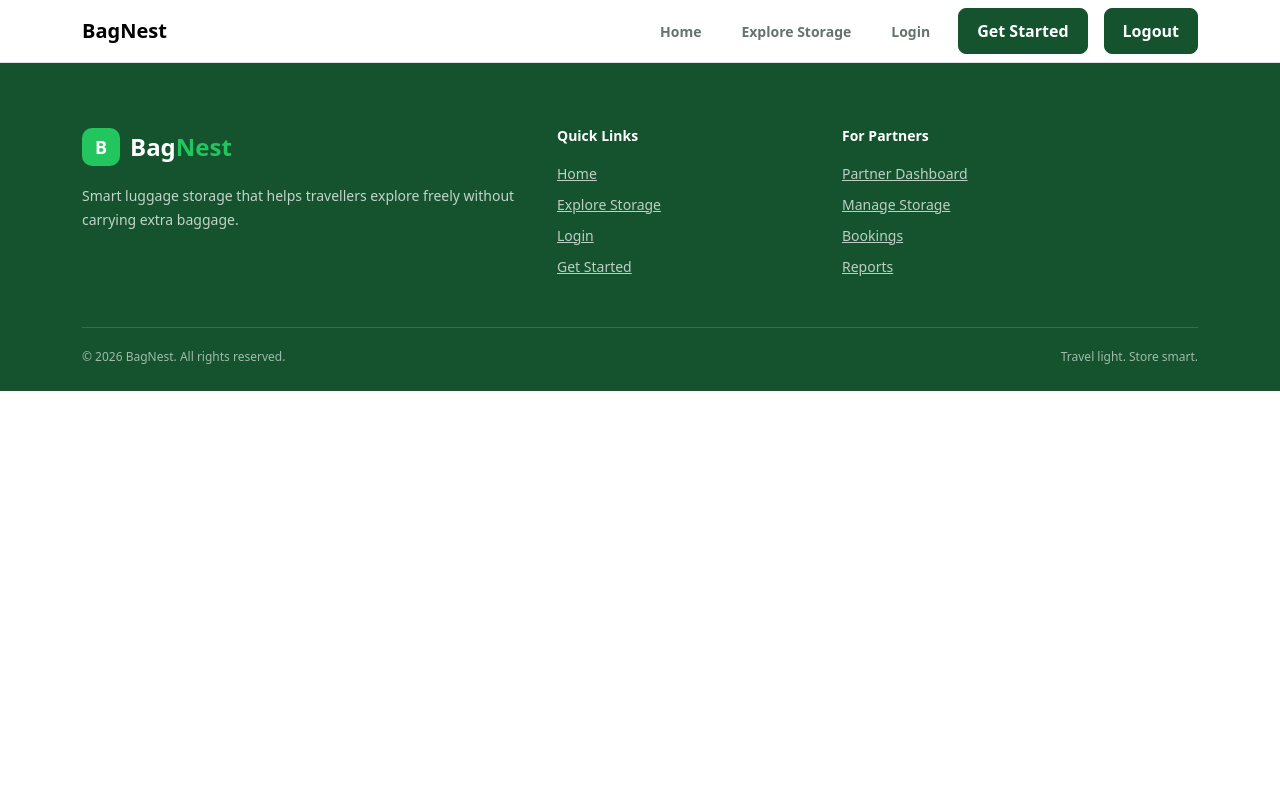
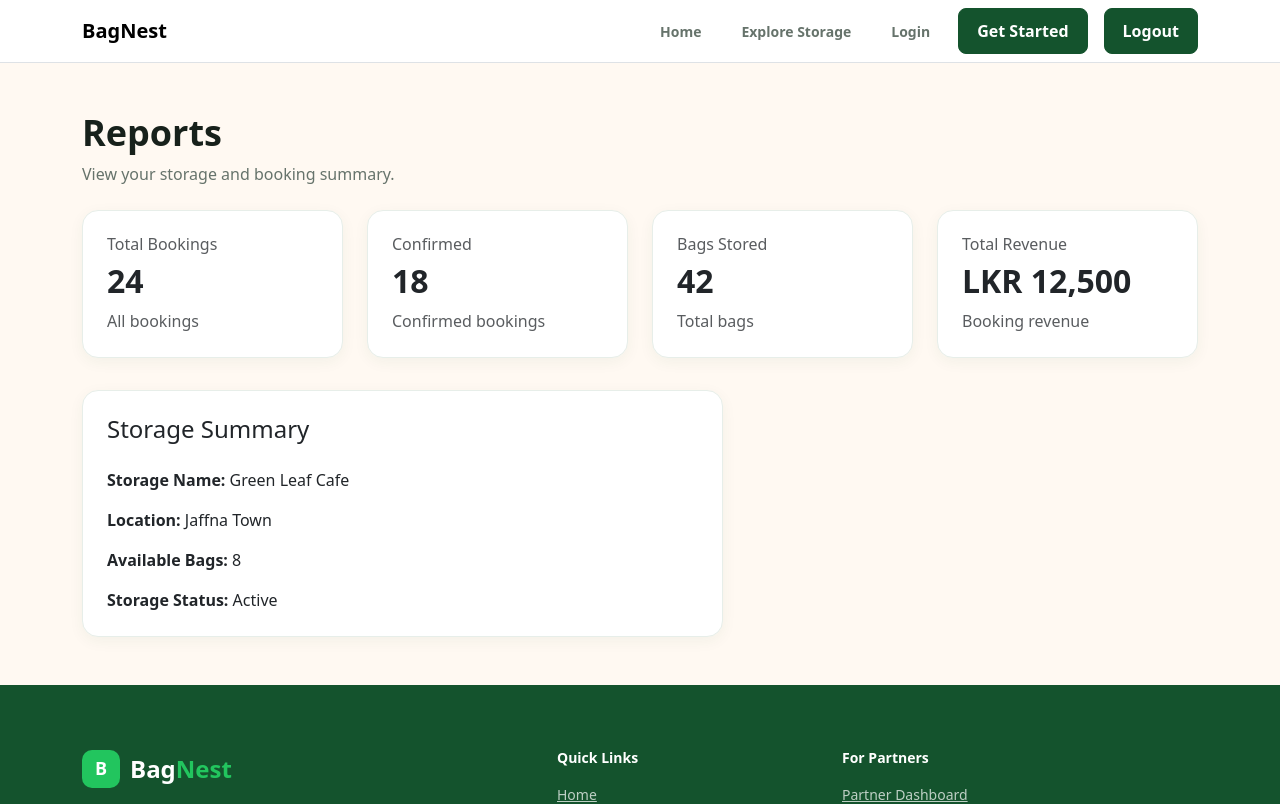
Before and after one commit to paviththira-vinayagamoorthy/BagNest, a React (Vite) app in the folder frontend/hackathon_projects/: page /reports in a window 1280 px wide. Shown: the top 804 px of the page. Built offline with nearby package versions, Linux system fonts and the light colour scheme.

Commit message:
partner report page added

```diff
--- /dev/null
+++ b/frontend/hackathon_projects/src/pages/partner/Reports.jsx
@@ -0,0 +1,148 @@
+function Reports() {
+  return (
+    <div className="page-section py-5">
+
+      <div className="container">
+
+        {/* Page heading */}
+        <h1 className="page-title">
+          Reports
+        </h1>
+
+        <p className="page-description">
+          View your storage and booking summary.
+        </p>
+
+        {/* Report summary */}
+        <div className="row mt-4">
+
+          {/* Total bookings */}
+          <div className="col-md-6 col-lg-3 mb-4">
+
+            <div className="bag-card p-4">
+
+              <h6 className="text-muted">
+                Total Bookings
+              </h6>
+
+              <h2 className="fw-bold mt-2">
+                24
+              </h2>
+
+              <p className="text-muted mb-0">
+                All bookings
+              </p>
+
+            </div>
+
+          </div>
+
+          {/* Confirmed bookings */}
+          <div className="col-md-6 col-lg-3 mb-4">
+
+            <div className="bag-card p-4">
+
+              <h6 className="text-muted">
+                Confirmed
+              </h6>
+
+              <h2 className="fw-bold mt-2">
+                18
+              </h2>
+
+              <p className="text-muted mb-0">
+                Confirmed bookings
+              </p>
+
+            </div>
+
+          </div>
+
+          {/* Stored bags */}
+          <div className="col-md-6 col-lg-3 mb-4">
+
+            <div className="bag-card p-4">
+
+              <h6 className="text-muted">
+                Bags Stored
+              </h6>
+
+              <h2 className="fw-bold mt-2">
+                42
+              </h2>
+
+              <p className="text-muted mb-0">
+                Total bags
+              </p>
+
+            </div>
+
+          </div>
+
+          {/* Revenue */}
+          <div className="col-md-6 col-lg-3 mb-4">
+
+            <div className="bag-card p-4">
+
+              <h6 className="text-muted">
+                Total Revenue
+              </h6>
+
+              <h2 className="fw-bold mt-2">
+                LKR 12,500
+              </h2>
+
+              <p className="text-muted mb-0">
+                Booking revenue
+              </p>
+
+            </div>
+
+          </div>
+
+        </div>
+
+        {/* Report details */}
+        <div className="row mt-2">
+
+          <div className="col-md-8 col-lg-7">
+
+            <div className="bag-card p-4">
+
+              <h4 className="mb-4">
+                Storage Summary
+              </h4>
+
+              <p>
+                <strong>Storage Name:</strong>{" "}
+                Green Leaf Cafe
+              </p>
+
+              <p>
+                <strong>Location:</strong>{" "}
+                Jaffna Town
+              </p>
+
+              <p>
+                <strong>Available Bags:</strong>{" "}
+                8
+              </p>
+
+              <p className="mb-0">
+                <strong>Storage Status:</strong>{" "}
+                Active
+              </p>
+
+            </div>
+
+          </div>
+
+        </div>
+
+      </div>
+
+    </div>
+  );
+}
+
+export default Reports;
--- a/frontend/hackathon_projects/src/pages/routes/AppRoutes.jsx
+++ b/frontend/hackathon_projects/src/pages/routes/AppRoutes.jsx
@@ -13,6 +13,7 @@ import Notifications from "../traveller/Notifications";
 import PartnerDashboard from "../partner/PartnerDashboard";
 import ManageStorage from "../partner/ManageStorage";
 import PartnerBookings from "../partner/PartnerBookings";
+import Reports from "../partner/Reports";
 
 function AppRoutes() {
   return (
@@ -31,6 +32,7 @@ function AppRoutes() {
       <Route path="/partner-dashboard" element={<PartnerDashboard />}/>
       <Route path="/manage-storage" element={<ManageStorage />}/>
       <Route path="/partner-bookings" element={<PartnerBookings />}/>
+      <Route path="/reports" element={<Reports />}/>
     </Routes>
   );
 }
```
